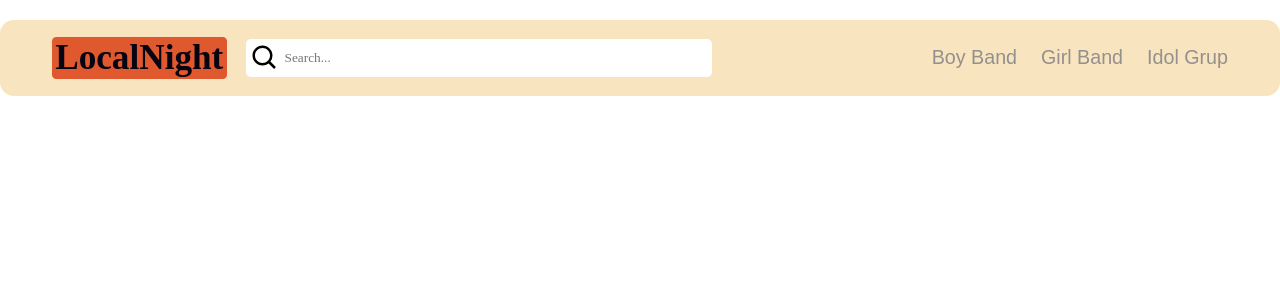
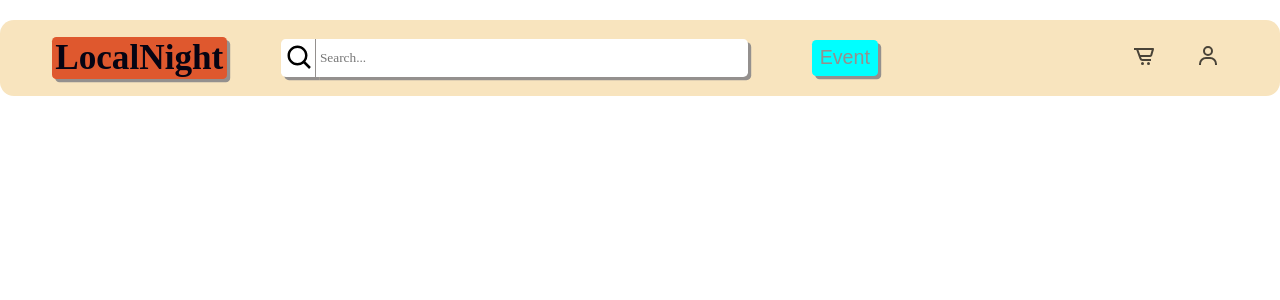
Before and after one commit to yosuasp/Konser, a PHP site: page / in a window 1280 px wide. Shown: the top 300 px of the page. Run offline with PHP 8.4, Linux system fonts and the light colour scheme.

Commit message:
ubah jadi icon lbh bagus

```diff
--- a/index.html
+++ b/index.html
@@ -17,14 +17,14 @@
             <div class="search">
                 <img class="icon-search" src="img/icon/bx-search.svg" alt="">
                 <input class="search-box" type="text" placeholder="Search...">
-            </div>
-            <!-- Navbar -->
-            <div class="navbar">
-                <a href="#" class="event-konser">Boy Band</a>
-                <a href="#" class="event-konser">Girl Band</a>
-                <a href="#" class="event-konser">Idol Grup</a>
+                <a href="#" class="event-link">Event</a>
 
             </div>
+           <!-- Account and Balance -->
+           <div class="nav-menu">
+            <a href="#" class="menu-bar cart"><img src="img/icon/bx-cart-alt.svg" alt=""></a>
+            <a href="#" class="menu-bar user"><img src="img/icon/bx-user.svg" alt=""></a>
+           </div>
         </div>
     </header>
 </body>
--- a/stye.css
+++ b/stye.css
@@ -86,21 +86,7 @@ header{
     border-radius: 0.87rem;
     justify-content: space-between;
 }
-/* Navbar */
-.navbar {
-    display:flex;
-    justify-content: space-between;
-    align-items: center;
-    margin-right: 2rem;
-    column-gap: 1.5rem;
-}
 
-.event-konser {
-    font-size: 1.23rem;
-    font-family: var(--poppins-fonts);
-    text-decoration: none;
-    color: var(--text-alter-color);
-}
 
 /* Logo */
 .logo {
@@ -113,13 +99,17 @@ header{
     padding: 0.2rem 0.2rem 0.2rem 0.2rem;
     background-color: var(--second-color);
     border-radius: 0.27rem;
+    box-shadow: 0.2rem 0.2rem #94908e;
 }
 
 /* Search Style */
 .search {
     display: flex;
+    justify-content: space-between;
     flex-wrap: nowrap;
     margin-right: 200px;
+    align-items: center;
+
 }
 
 .search-box, .icon-search {
@@ -129,13 +119,42 @@ header{
     padding-top: 0.27rem;
     padding-bottom: 0.27rem;
     padding-left: 0.27rem;
+    box-shadow: 0.2rem 0.2rem #94908e;
 }
 
 .icon-search{
     border-radius: 0.3rem 0 0 0.3rem;
-
+    border-right: 1px solid #94908e;
 }
 .search-box{
     width: 27rem;
     border-radius: 0 0.3rem 0.3rem 0;
 }
+
+.event-link {
+    position: rel;
+    font-size: 1.23rem;
+    font-family: var(--poppins-fonts);
+    text-decoration: none;
+    color: var(--text-alter-color);
+    margin-left: 4rem;
+    padding: 0.5rem 0.5rem 0.5rem 0.5rem;
+    background-color: aqua;
+    box-shadow: 0.2rem 0.2rem #94908e;
+    border-radius: 0.27rem;
+}
+
+
+
+/* Navbar */
+.nav-menu {
+    display:flex;
+    justify-content: space-between;
+    align-items: center;
+    margin-right: 2.5rem;
+    column-gap: 2.5rem;
+}
+
+.cart,.user {
+    opacity: 0.7;
+}
```
Also changed, not shown: img/icon/bx-cart-alt.svg (added), img/icon/bx-user.svg (added).
